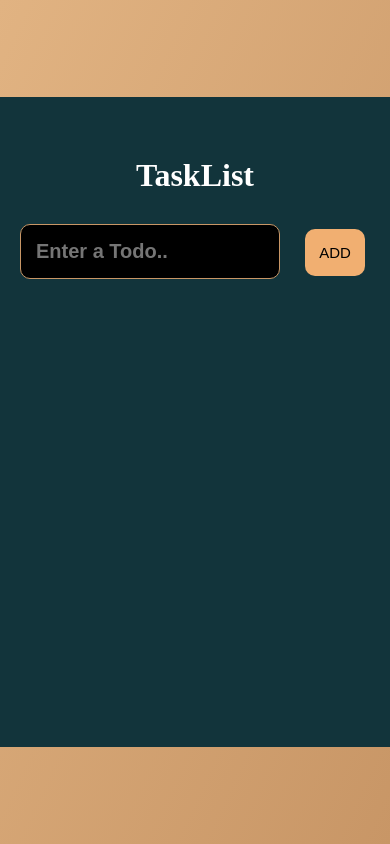
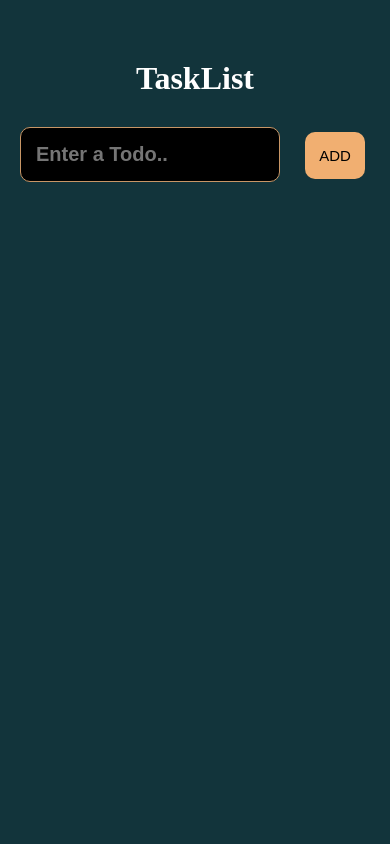
Before and after one commit to MAS364/Tk, a React (Create React App) app: page / in a window 390 px wide. Shown: the top 844 px of the page. Built offline with nearby package versions, Linux system fonts and the light colour scheme.

Commit message:
changes in media queries

```diff
--- a/src/App.css
+++ b/src/App.css
@@ -117,8 +117,8 @@ button:focus{
 
   .app-wrapper {
     background-color: #12343b;
-    min-width: 450px;
-    min-height: 650px;
+    width: 100vw;
+    height: 100vh;
     padding: 30px;
     box-sizing: border-box;
     border-radius: 10px;
@@ -165,8 +165,8 @@ button:focus{
 
   .app-wrapper {
     background-color: #12343b;
-    min-width: 450px;
-    min-height: 650px;
+    width: 100vw;
+    height: 100vh;
     padding: 30px;
     box-sizing: border-box;
     border-radius: 10px;
@@ -231,6 +231,21 @@ button:focus{
 
 
 @media only screen and (max-width: 320px){
+
+  .app-wrapper {
+    background-color: #12343b;
+    width: 100vw;
+    height: 100vh;
+    padding: 30px;
+    box-sizing: border-box;
+    border-radius: 10px;
+    box-shadow: 3x 6px 40px #000;
+    margin:auto;
+    /* margin-bottom: 10px */
+
+  }
+
+
   .header h1 {
     color: #fff;
     text-align: center;
```
